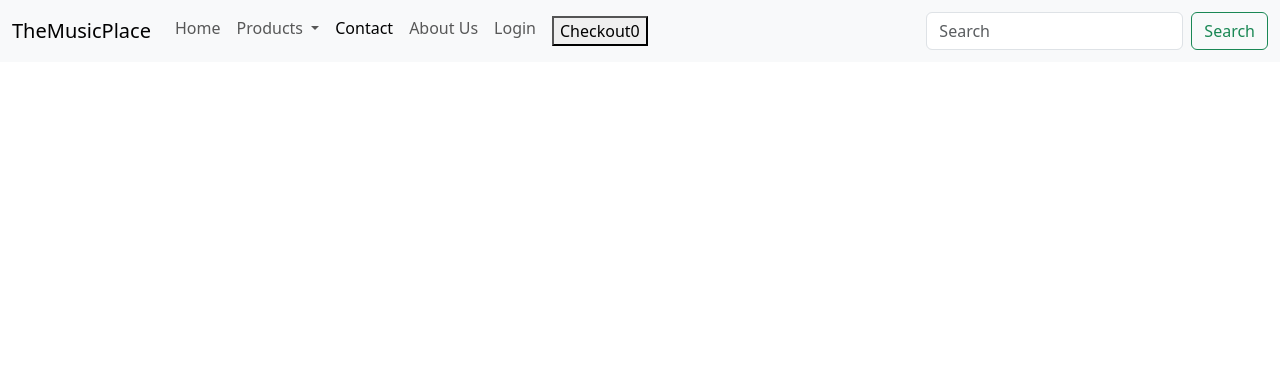
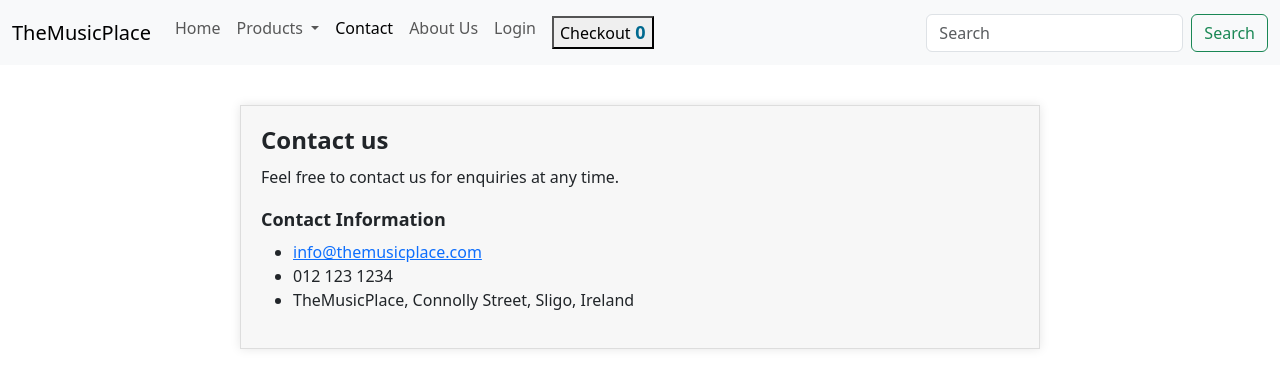
Before and after one commit to x0rtex/TheMusicPlace, a plain HTML site: page contact.html in a window 1280 px wide. Drawn offline with nearby package versions, Linux system fonts and the light colour scheme.

Commit message:
Checkout now resets checkout number. Added information to about.html and contact.html

```diff
--- a/contact.html
+++ b/contact.html
@@ -59,6 +59,21 @@
       </div>
     </nav>
 
+    <main class="container">
+      <section id="about">
+        <h2>Contact us</h2>
+        <p>Feel free to contact us for enquiries at any time.</p>
+        <div>
+          <h3>Contact Information</h3>
+          <ul>
+            <li><a href="mailto:contact@themusicplace.com">info@themusicplace.com</a></li>
+            <li>012 123 1234</li>
+            <li>TheMusicPlace, Connolly Street, Sligo, Ireland</li>
+          </ul>
+        </div>
+      </section>
+    </main>
+
     <script src="js/custom.js"></script>
     <script src="https://cdn.jsdelivr.net/npm/bootstrap@5.3.3/dist/js/bootstrap.bundle.min.js" integrity="sha384-YvpcrYf0tY3lHB60NNkmXc5s9fDVZLESaAA55NDzOxhy9GkcIdslK1eN7N6jIeHz" crossorigin="anonymous"></script>
   </body>
--- a/js/checkout.js
+++ b/js/checkout.js
@@ -8,17 +8,31 @@ if (!loggedIn) {
 
 buyNowButton.addEventListener("click", handlePurchaseConfirmation);
 
+function resetCheckoutNumber() {
+    localStorage.setItem('checkout', '0');
+    document.querySelector('#checkout').innerHTML = `<span class="checkout-count"> 0</span>`;
+}
+
+function showPaymentSuccess() {
+    document.getElementById("payment-failure").style.display = 'none';
+    document.getElementById("payment-success").style.display = 'block';
+}
+
+function showPaymentFailure() {
+    document.getElementById("payment-failure").style.display = 'block';
+    document.getElementById("payment-success").style.display = 'none';
+}
+
 function handlePurchaseConfirmation(event) {
     event.preventDefault();
     const cardNumber = document.getElementById('cardNumber').value;
     const cardCvv = document.getElementById('cardCvv').value;
 
     if (cardNumber === "1234 5678 9102 3456" && cardCvv === "123") {
-        document.getElementById("payment-failure").style.display = 'none';
-        document.getElementById("payment-success").style.display = 'block';
+        showPaymentSuccess();
+        resetCheckoutNumber();
     } else {
-        document.getElementById("payment-failure").style.display = 'block';
-        document.getElementById("payment-success").style.display = 'none';
+        showPaymentFailure();
     }
     return false;
 }
--- a/js/custom.js
+++ b/js/custom.js
@@ -5,7 +5,7 @@ if (localStorage.getItem('checkout') == null) {
 }
 
 const checkout = localStorage.getItem('checkout');
-document.querySelector('#checkout').innerHTML = checkout;
+document.querySelector('#checkout').innerHTML = `<span class="checkout-count"> ${checkout}</span>`;
 
 const logoutElement = document.getElementById('login-logout');
 logoutElement.addEventListener("click", logout);
--- a/js/shop.js
+++ b/js/shop.js
@@ -2,5 +2,5 @@ function addToCart() {
     let total = localStorage.getItem('checkout');
     total++;
     localStorage.setItem('checkout', total);
-    document.querySelector('#checkout').innerHTML = total;
+    document.querySelector('#checkout').innerHTML = document.querySelector('#checkout').innerHTML = `<span class="checkout-count"> ${total}</span>`;
 }
--- a/scss/custom.scss
+++ b/scss/custom.scss
@@ -1,4 +1,33 @@
 @import "https://cdn.jsdelivr.net/npm/bootstrap@5.3.3/dist/css/bootstrap.min.css";
+
+// About Us / Contact
+
+#about {
+    max-width: 800px;
+    margin: 40px auto;
+    padding: 20px;
+    background-color: #f7f7f7;
+    border: 1px solid #ddd;
+    box-shadow: 0 0 10px rgba(0, 0, 0, 0.1);
+}
+
+#about h2 {
+    font-size: 24px;
+    font-weight: bold;
+    margin-bottom: 10px;
+}
+
+#about p {
+    font-size: 16px;
+    line-height: 1.5;
+    margin-bottom: 20px;
+}
+
+#about h3 {
+    font-size: 18px;
+    font-weight: bold;
+    margin-bottom: 10px;
+}
 
 // Products & Cards
 
@@ -73,6 +102,19 @@
 
 // Checkout
 
+#checkout {
+    font-size: 18px;
+    color: #00698f;
+    font-weight: bold;
+    // padding: 0.5rem;
+}
+
+.checkout-count {
+    font-size: 18px;
+    color: #00698f;
+    font-weight: bold;
+}
+
 #payment-failure, #payment-success {
     display: none;
 }
```
Also changed, not shown: about.html (+13 -0 lines), scss/custom.css, 1 other file.
